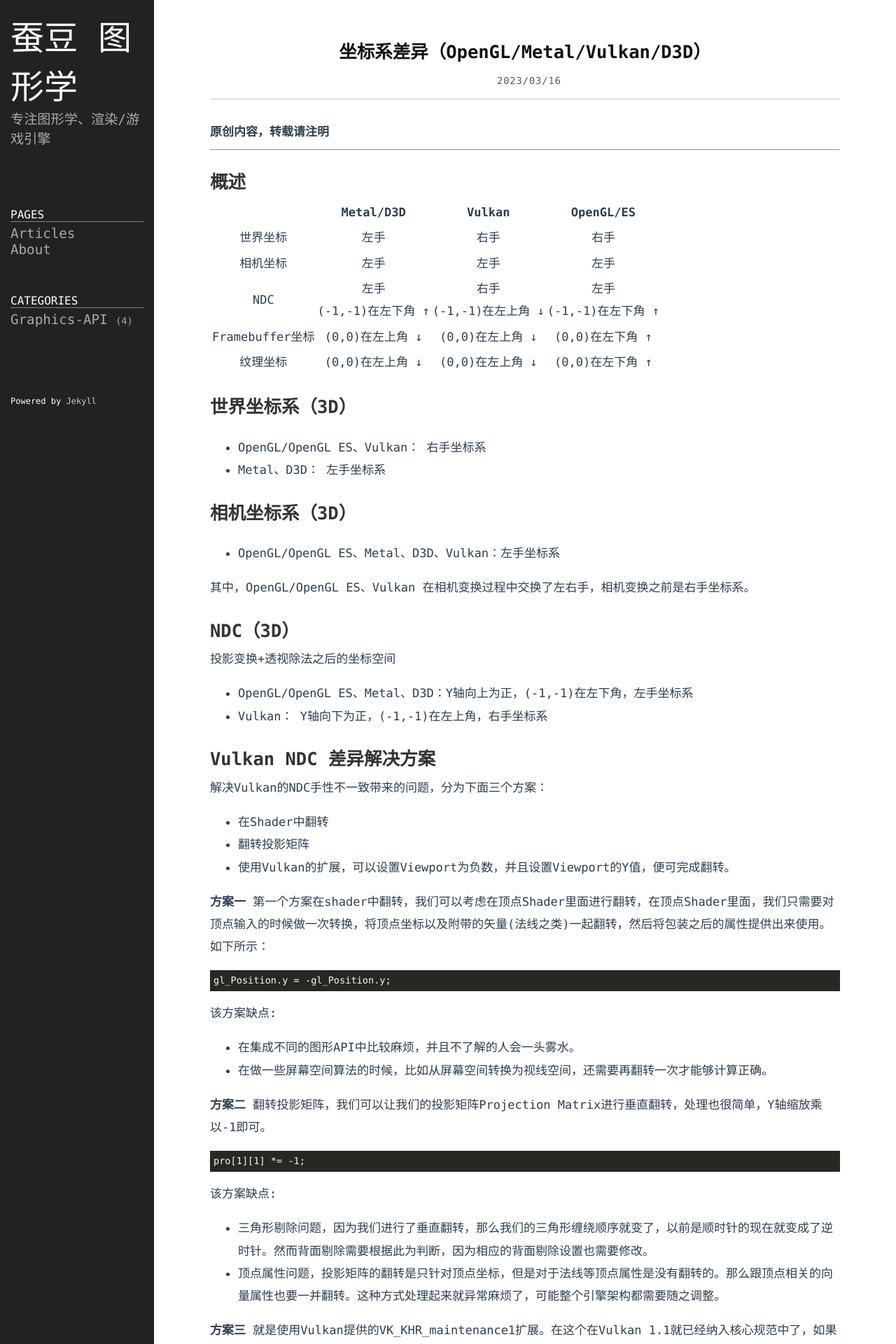
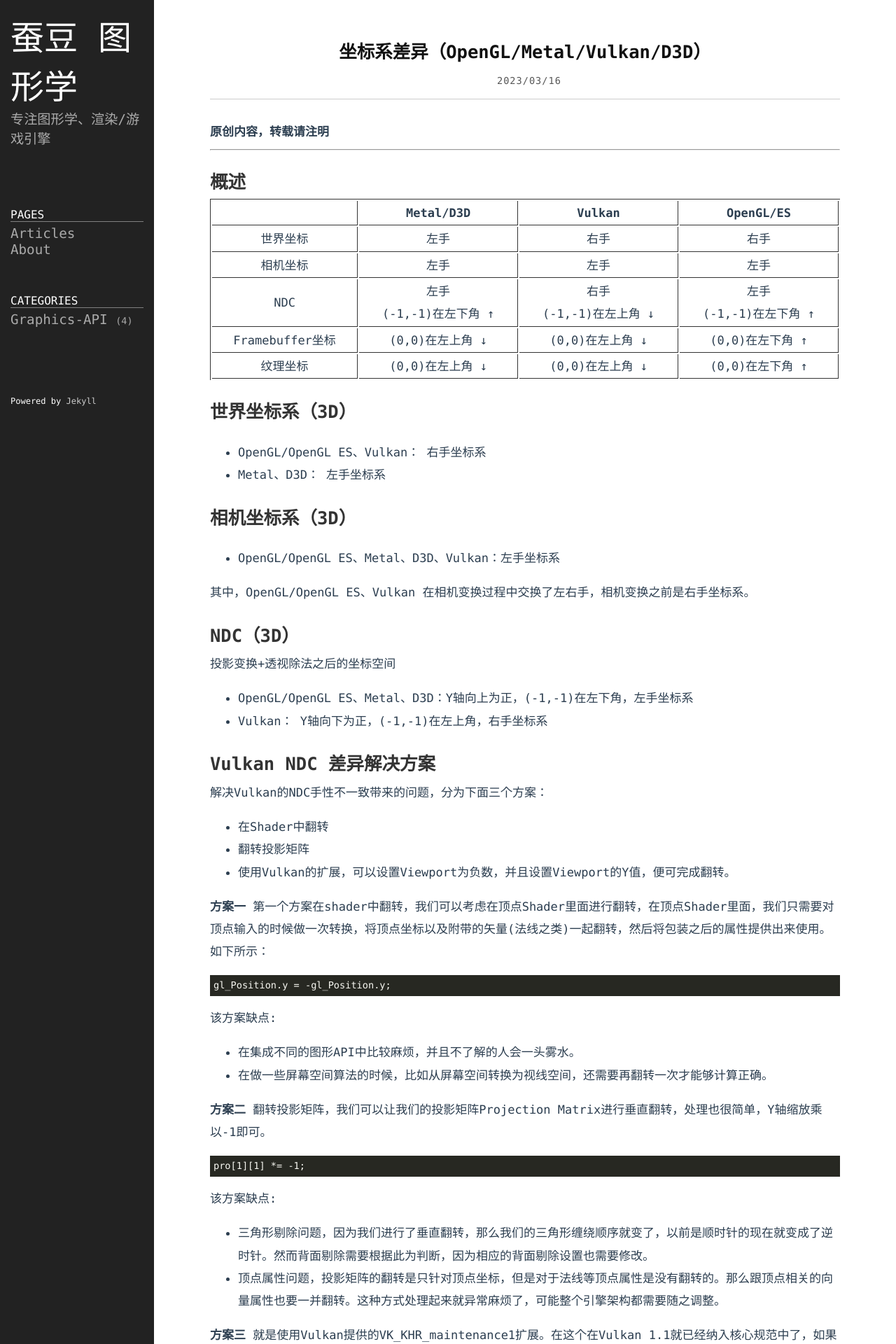
Before and after one commit to skyvoid123/skyvoid.github.io, a Jekyll site: the page built from _posts/2023-03-16-coordinate.md, in a window 1280 px wide. Shown: the top 1920 px of the page at 70% size. Built offline with Jekyll 4.4.1, drawn with Linux system fonts in a browser that asks for light colours.

Commit message:
添加对表格的支持

```diff
--- a/_includes/default.html
+++ b/_includes/default.html
@@ -17,3 +17,17 @@
 	</div>
   </body>
 </html>
+
+<style>
+	table{
+	  border-left:1px solid #333;border-top:1px solid #333;
+	  width: 100%;
+	  word-wrap:break-word; word-break:break-all;
+	}
+	table th{
+	text-align:center;
+	}
+	table th,td{
+	  border-right:1px solid #333;border-bottom:1px solid #333;
+	}
+  </style>
```
